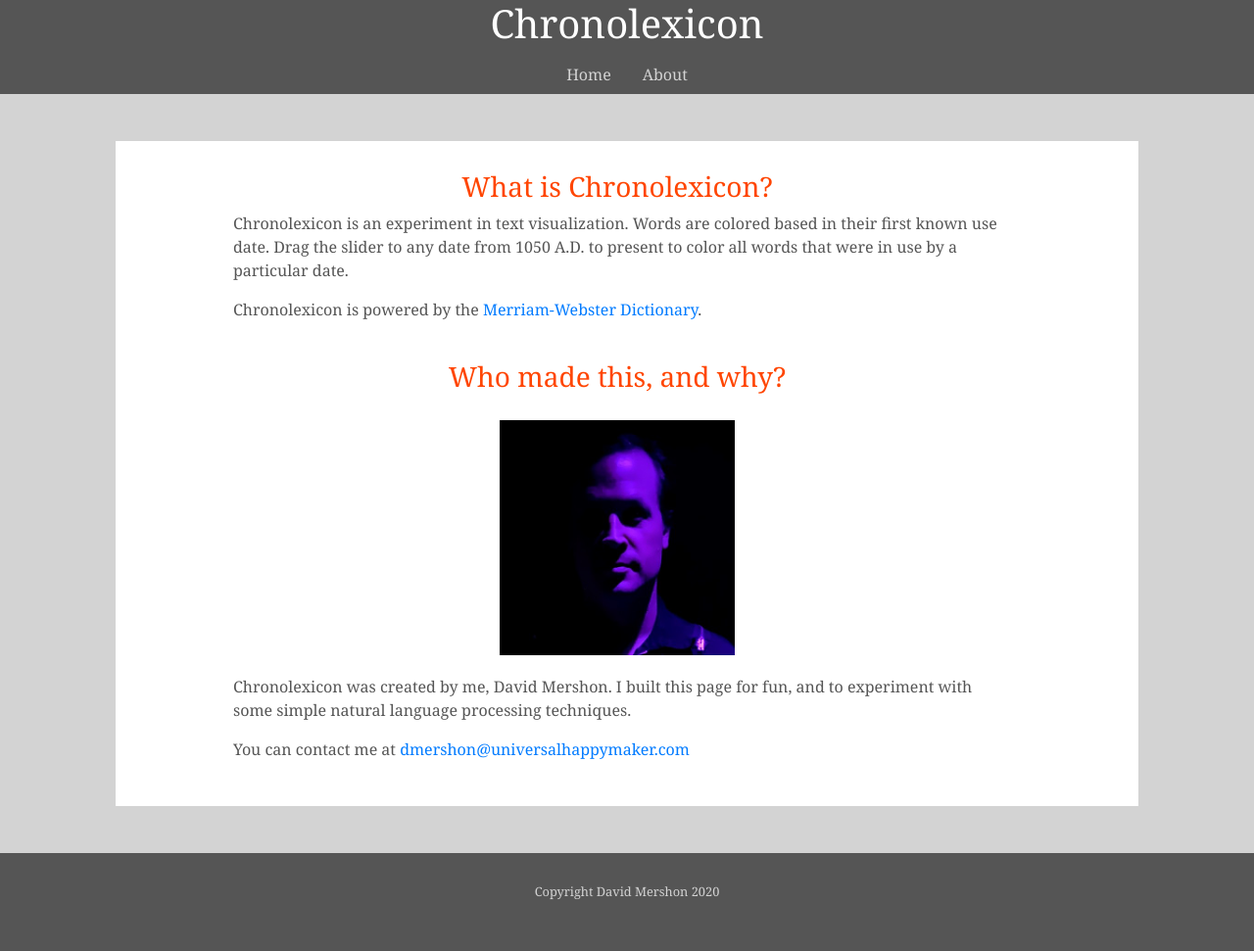
After one commit to DavidMershon81/chronolexicon, a Flask app: page /about in a window 1280 px wide. The commit adds this page. Shown: the whole page at 98% size. Run offline with Flask 2, Linux system fonts and the light colour scheme; some libraries are stand-ins or nearby versions.

Commit message:
added about page and nav bar to site. picked some more attractive bg and text colors.

```diff
--- a/app/static/analyze_text.js
+++ b/app/static/analyze_text.js
@@ -90,7 +90,7 @@ function color_all_dated_words() {
 
 function color_dated_word_by_first_use() {
     var first_use = $(this).attr("first_use");
-    var text_color = first_use == "None" ? "darkorange" : (first_use > cutoff_date ? "gray" : "violet");
+    var text_color = first_use == "None" ? "violet" : (first_use > cutoff_date ? "#555555" : "orangered");
     $(this).css("color", text_color);
 }
 
--- a/app/static/styles.css
+++ b/app/static/styles.css
@@ -3,18 +3,28 @@
 }
 
 body {
-    background-color: gray;
-    color: lightgray;
+    background-color: lightgrey;
+    color: #555555;
 }
 
 header {
-    background-color: black;
+    background-color: #555555;
+    color:white;
+}
+
+.nav-link{
+    color:lightgray;
+}
+
+.nav-link:hover{
+    color:orangered;
 }
 
 footer {
-    background-color: black;
+    background-color: #555555;
     height: 100px;
     padding: 30px;
+    color: lightgrey;
 }
 
 main {
@@ -29,8 +39,8 @@ main {
     color: violet;
 }
 
-.darkorange {
-    color:darkorange;
+.orangered {
+    color:orangered;
 }
 
 .custom-range {
@@ -65,10 +75,27 @@ main {
 }
 
 .controls-area {
-    width: 20%;
+    width: 25%;
     padding-right: 30px;
 }
 
 .viz-text-area {
-    width: 80%;
+    width: 75%;
 }
+
+.about-group {
+    background-color: white;
+    padding-left: 120px;
+    padding-right: 140px;
+    padding-top: 30px;
+    padding-bottom: 30px;
+}
+
+.about-group h3 {
+    color:orangered;
+}
+
+.mershon-portrait {
+    max-height: 240px;
+    margin: 20px;
+}
--- /dev/null
+++ b/app/templates/about.html
@@ -0,0 +1,26 @@
+{% extends "layout.html" %}
+
+{% block title %}
+Chronolexicon
+{% endblock %}
+
+{% block scripts %}
+<script src="/static/analyze_text.js"></script>
+{% endblock %}
+
+
+{% block main %}
+    <div class="container about-group">
+            <h3 class="h3 text-center">What is Chronolexicon?</h3>
+            <p>Chronolexicon is an experiment in text visualization. Words are colored based in their first known use date. Drag the slider to any date from 1050 A.D. to present to color all words that were in use by a particular date.</p>
+            <p>Chronolexicon is powered by the <a href="https://www.merriam-webster.com/">Merriam-Webster Dictionary</a>.</p>
+            <br>
+            <h3 class="h3 text-center">Who made this, and why?</h3>
+            <div class="text-center">
+                <img src="/static/images/mershon_profile.jpg" class="img mershon-portrait" alt="David Mershon Portrait">
+            </div>
+            <p>Chronolexicon was created by me, David Mershon. I built this page for fun, and to experiment with some simple natural language processing techniques.</p>
+            <p>You can contact me at <a href="mailto:dmershon@universalhappymaker.com">dmershon@universalhappymaker.com</a></p>
+        </section>
+    </div>
+{% endblock %}
--- a/app/templates/index.html
+++ b/app/templates/index.html
@@ -29,8 +29,8 @@ Chronolexicon
                     <label for="cutoff_date_range">Adjust cutoff date...</label>
                     <input type="range" class="custom-range" min="1000" max="2020" id="cutoff_date_range">
                 </form>
-                <p><span class="violet">In use by </span><span id="cutoff_date_text"class="violet"></span><span class="violet"> A.D.</span>
-                <br><span class="darkorange">Can't find data on first use date</span></p>
+                <p><span class="orangered">In use by </span><span id="cutoff_date_text"class="orangered"></span><span class="orangered"> A.D.</span>
+                <br><span class="violet">Can't find first use data.</span></p>
             </div>
             <div class="viz-text-area">
                 <h2>Analyzed Text</h2>
--- a/app/templates/layout.html
+++ b/app/templates/layout.html
@@ -24,7 +24,11 @@
 
     <body>
         <header>
-            <h1 class="h1">Chronolexicon</h1>
+            <h1 class="h1 text-center">Chronolexicon</h1>
+            <nav class="nav justify-content-center">
+                <a class="nav-link active" href="/">Home</a>
+                <a class="nav-link" href="/about">About</a>
+            </nav>
         </header>
         <main class="container p-5">
             {% block main %}{% endblock %}
--- a/app/views.py
+++ b/app/views.py
@@ -4,6 +4,7 @@ from app.word_utils import get_dated_words_from_text
 from app.word_db import exceeded_max_api_queries
 
 # Routing functions
+
 @app.route("/")
 def index():
     """route index"""
@@ -23,3 +24,9 @@ def analyze_text_first_use():
         return jsonify({"analyzed_text_html" : analyzed_text_html })
 
     return jsonify({"error" : "Missing data!"})
+
+
+@app.route("/about")
+def about():
+    """route about page"""
+    return render_template("about.html")
```
Also changed, not shown: app/static/images/mershon_profile.jpg (added).
